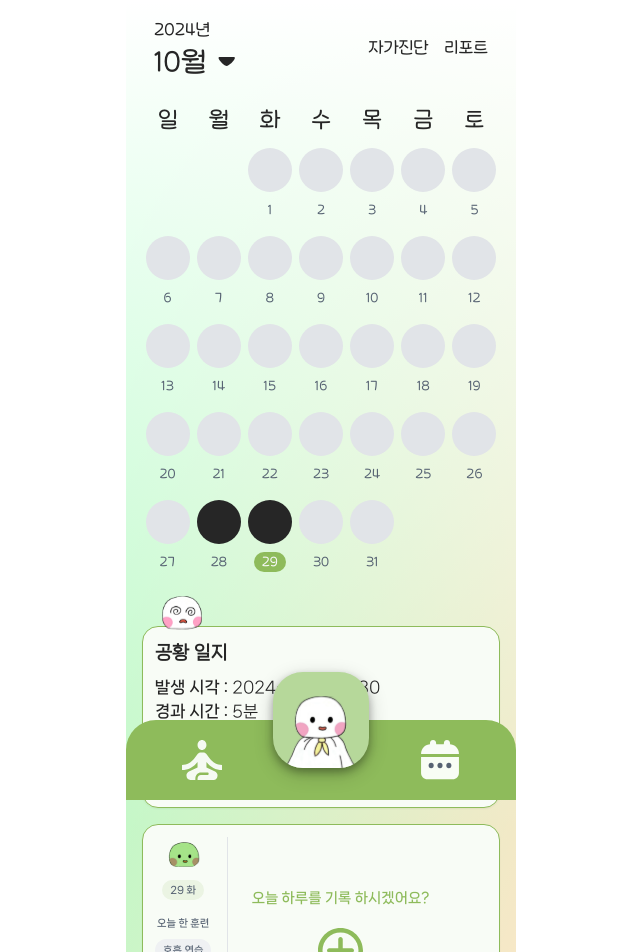
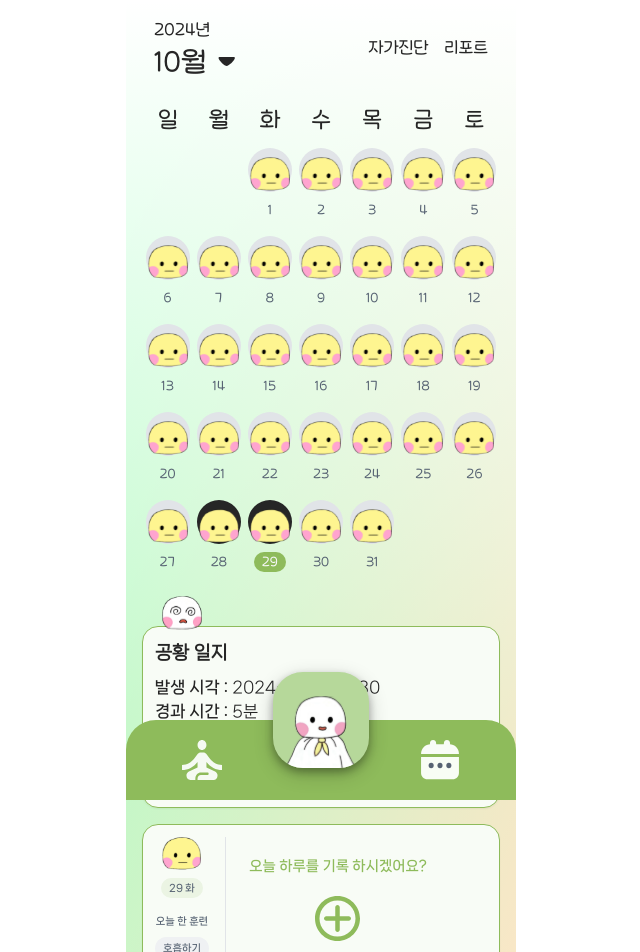
Before and after one commit to seomsoo/ddasoom, a Next.js app in the folder Frontend/: page /record in a window 1280 px wide. Shown: the top 952 px of the page, without its empty margins (319-959 px from the left). Built offline with nearby package versions, Linux system fonts and the light colour scheme.

Commit message:
[FEAT] #24 캘린더에 훈련 여부에 따른 캐릭터 띄우기

```diff
--- a/Frontend/src/app/record/dailyRecord/page.tsx
+++ b/Frontend/src/app/record/dailyRecord/page.tsx
@@ -1,15 +1,15 @@
 'use client';
 
 import { useRouter, useSearchParams } from 'next/navigation';
-import React, { useState, useEffect } from 'react';
+import React, { useEffect, useState } from 'react';
 
+import AlcoholSvg from '@/asset/Svg/alcohol.svg';
 import CaffeineSvg from '@/asset/Svg/caffeine.svg';
 import CigaretteSvg from '@/asset/Svg/cigarette.svg';
-import AlcoholSvg from '@/asset/Svg/alcohol.svg';
 import ExerciseSvg from '@/asset/Svg/exercise.svg';
+import Button from '@/components/Button';
 import Header from '@/components/Header';
 import RecordItem from '@/components/Record/RecordItem';
-import Button from '@/components/Button';
 
 export default function DailyRecordPage() {
   const searchParams = useSearchParams();
@@ -60,8 +60,7 @@ export default function DailyRecordPage() {
 
     // 날짜별 키로 로컬 스토리지에 저장
     localStorage.setItem(dateKey, JSON.stringify(recordData));
-    // /calendar로 이동
-    router.push('/calendar');
+    router.push('/record');
   };
 
   return (
--- a/Frontend/src/app/record/page.tsx
+++ b/Frontend/src/app/record/page.tsx
@@ -14,7 +14,7 @@ import Calendar from '@/components/Record/Calendar';
 import DiaryItem from '@/components/Record/DiaryItem';
 
 export default function RecordPage() {
-  const todayTrainings = ['호흡 연습', '호흡 연습', '호흡 연습'];
+  const todayTrainings = ['호흡하기'];
   const [selectedDate, setSelectedDate] = useState<Date | null>(null);
   const [todayRecord, setTodayRecord] = useState<{ diaryEntry: string | null; selectedIcons: string[] | null }>({
     diaryEntry: null,
--- a/Frontend/src/components/Record/Calendar.tsx
+++ b/Frontend/src/components/Record/Calendar.tsx
@@ -1,5 +1,3 @@
-'use client';
-
 import { addMonths, format, isSameDay, isSameMonth, isToday, setMonth, setYear, subMonths } from 'date-fns';
 import { ko } from 'date-fns/locale';
 import Link from 'next/link';
@@ -19,10 +17,10 @@ interface CalendarProps {
   selectedDate: Date | null;
   onDateSelect: (date: Date) => void;
   isPanicList: string[];
-  isTraning: number | null;
+  isTraining: number | null;
 }
 
-export default function Calendar({ selectedDate, onDateSelect, isPanicList, isTraning }: CalendarProps) {
+export default function Calendar({ selectedDate, onDateSelect, isPanicList, isTraining }: CalendarProps) {
   const [currentDate, setCurrentDate] = useState(new Date());
   const [isModal, setIsModal] = useState(false);
 
@@ -62,18 +60,19 @@ export default function Calendar({ selectedDate, onDateSelect, isPanicList, isTr
     setIsModal(false);
   };
 
+  // DdaSomi 아이콘 조건부 렌더링 함수
   const renderSomiIcon = () => {
-    switch (isTraning) {
+    switch (isTraining) {
     case 1:
-      return <YellowSomi className="w-6 h-6" />;
+      return <YellowSomi className="w-10 h-10 mt-2" />;
     case 2:
-      return <OrangeSomi className="w-6 h-6" />;
+      return <OrangeSomi className="w-10 h-10 mt-2" />;
     case 3:
+      return <GreenSomi className="w-10 h-8 ml-1 mb-1" />;
     default:
-      return <GreenSomi className="w-16 h-16" />;
+      return;
     }
   };
-  console.log(isTraning);
 
   return (
     <div className="w-full mx-auto" {...handlers}>
@@ -117,27 +116,27 @@ export default function Calendar({ selectedDate, onDateSelect, isPanicList, isTr
 
       <div className="grid grid-cols-7 gap-y-4">
         {blankDays.map((_, idx) => (
-          <div key={idx} className="text-center">
-            {' '}
-          </div>
+          <div key={idx} className="text-center">{' '}</div>
         ))}
         {daysInMonth.map(day => {
           const date = new Date(currentDate.getFullYear(), currentDate.getMonth(), day);
           const isTodayDate = isToday(date);
           const isSelected = selectedDate && isSameDay(date, selectedDate);
+          const isFutureDate = date > new Date();
           const dateString = format(date, 'yyyy-MM-dd');
           const isPanicDay = isPanicList.includes(dateString);
+
           return (
             <div key={day} className="flex flex-col items-center text-gray5">
               <div
-                onClick={() => onDateSelect(date)}
+                onClick={() => !isFutureDate && onDateSelect(date)}
                 className={`relative h-11 w-11 flex items-center justify-center rounded-full cursor-pointer ${
                   isPanicDay ? 'bg-black' : 'bg-gray3'
                 }`}
               >
-                {/* 훈련 개수에 따른 Somi 아이콘 렌더링 */}
-                {isTraning && (
-                  <div className="absolute inset-11 flex items-center justify-center">
+                {/* 훈련 개수에 따른 따소미 아이콘 렌더링 */}
+                {isTraining && (
+                  <div className="absolute inset-0 flex items-center justify-center">
                     {renderSomiIcon()}
                   </div>
                 )}
@@ -145,13 +144,13 @@ export default function Calendar({ selectedDate, onDateSelect, isPanicList, isTr
               <span
                 className={`text-sm mt-2 font-hakgyoansimR w-8 rounded-xl text-center ${
                   isSelected ? 'bg-main1 text-gray1' : isTodayDate ? 'bg-indigo-300 text-white' : ''
-                }`}>
+                }`}
+              >
                 {day}
               </span>
             </div>
           );
         })}
-
       </div>
     </div>
   );
```
